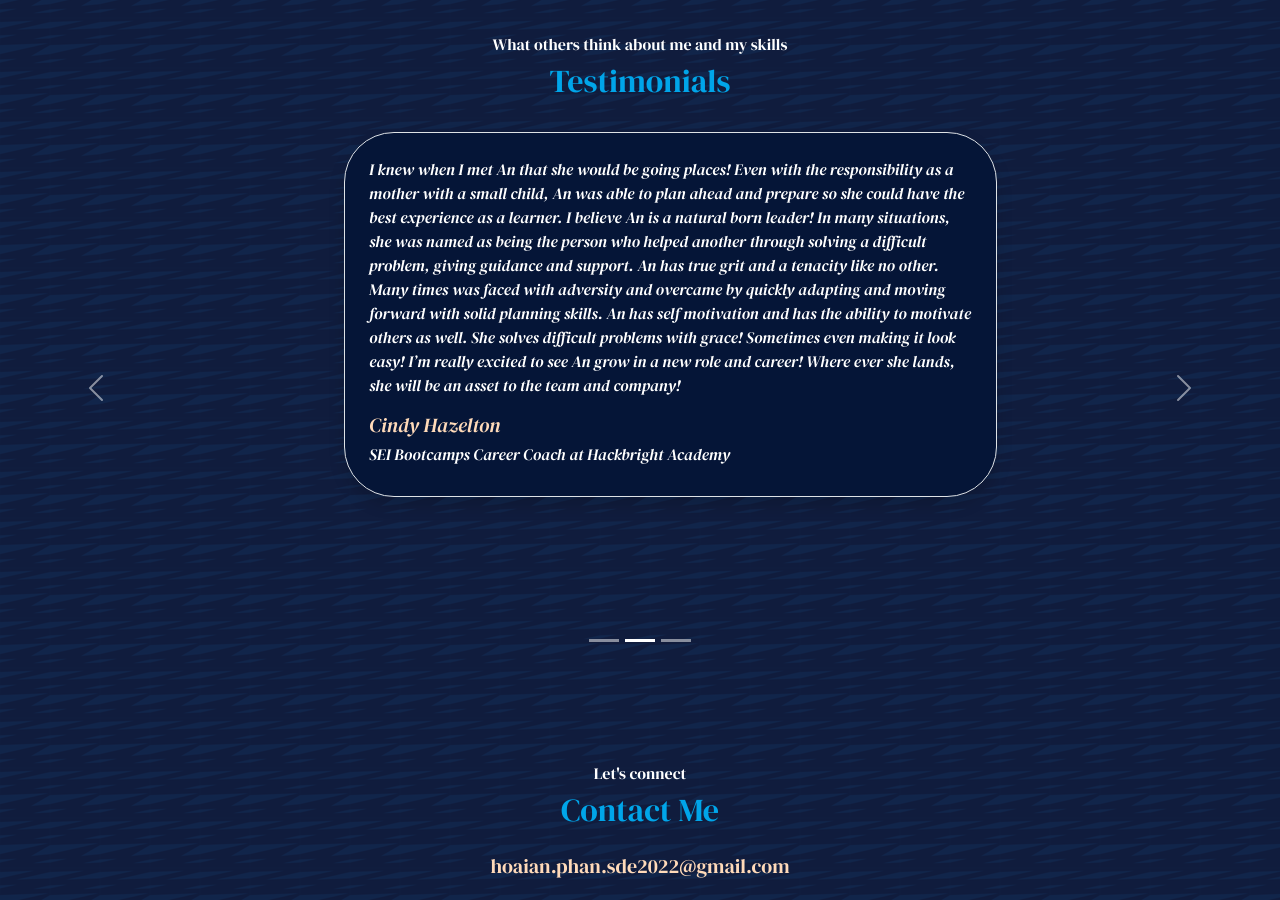
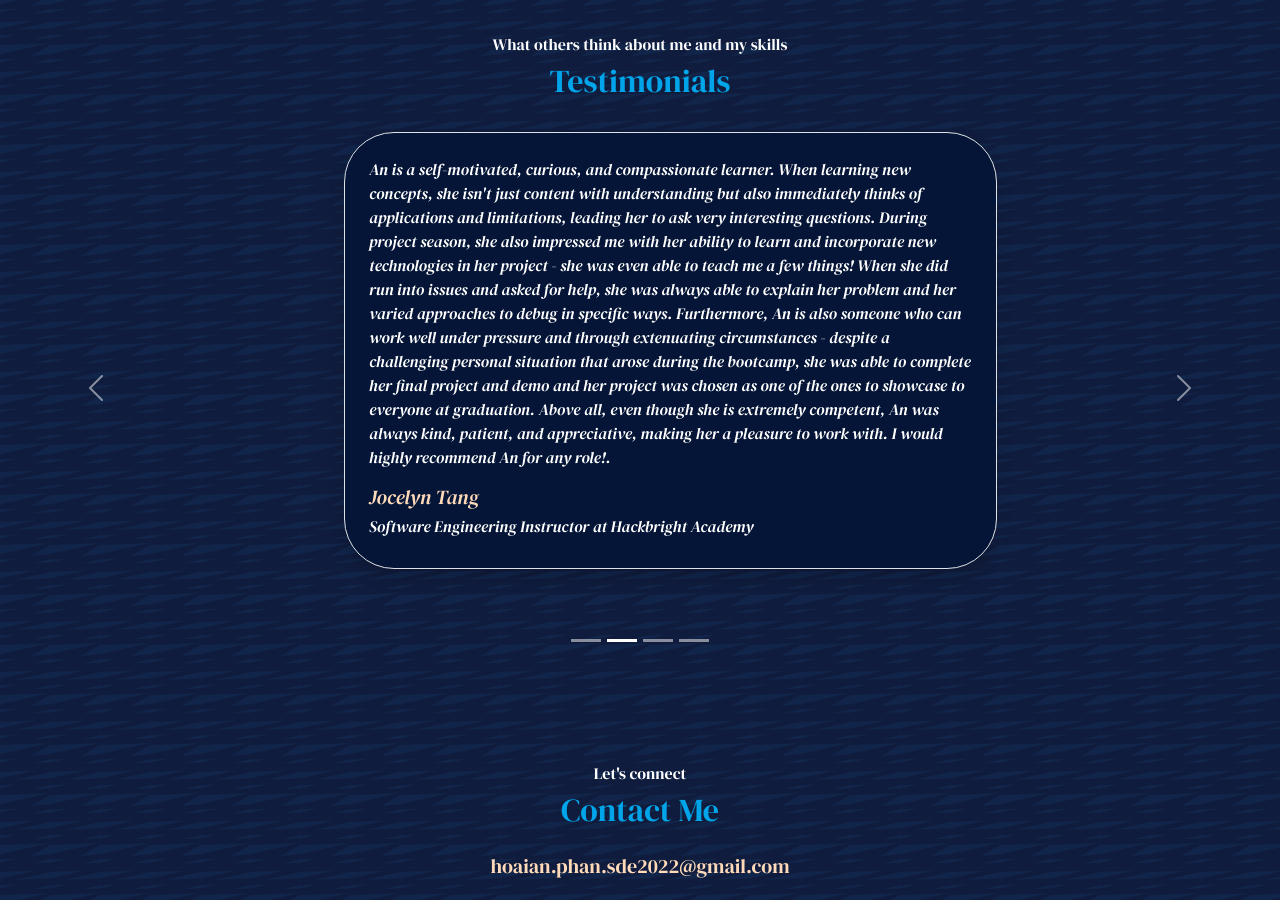
Before and after one commit to hoaian-phan/personal-portfolio-website, a React (Create React App) app: page / in a window 1280 px wide. Shown: the part 4880-5780 px from the top of the page. Built offline with nearby package versions, Linux system fonts and the light colour scheme.

Commit message:
Added one new testimony

```diff
--- a/src/components/testimonials/Testimonials.jsx
+++ b/src/components/testimonials/Testimonials.jsx
@@ -14,13 +14,21 @@ const Testimonials = () => {
         <button type="button" data-bs-target="#carouselExample" data-bs-slide-to="0" class="active" aria-current="true" aria-label="Slide 1"></button>
         <button type="button" data-bs-target="#carouselExample" data-bs-slide-to="1" aria-label="Slide 2"></button>
         <button type="button" data-bs-target="#carouselExample" data-bs-slide-to="2" aria-label="Slide 3"></button>
+        <button type="button" data-bs-target="#carouselExample" data-bs-slide-to="3" aria-label="Slide 4"></button>
         </div>
 
         <div class="carousel-inner d-flex justify-content-around">
           <div class="carousel-item active">
             <div>
               <div class="border shadow bg-navy border-navy p-4 m-4 fix-width testimonial fst-italic">
-                <p>An was one of those rare students who constantly reminded me why I went back to teaching in the first place. Her problem-solving ability and dedication to learning are incredible. She came into Hackbright Academy with some knowledge of basic Python and JavaScript syntax, and by the end of the course she had designed a sophisticated recommendation algorithm and taught herself Celery in less than a day. Her capstone project, Playdate Birdies, is one of the most impressive projects I have seen in nearly a year at Hackbright. An has the intelligence and passion to go really far as a software engineer.</p>
+                <p>An was one of those rare students who constantly reminded me why
+                  I went back to teaching in the first place. Her problem-solving ability
+                   and dedication to learning are incredible. She came into Hackbright Academy
+                   with some knowledge of basic Python and JavaScript syntax, and by the end of
+                   the course she had designed a sophisticated recommendation algorithm and
+                   taught herself Celery in less than a day. Her capstone project, Playdate Birdies,
+                   is one of the most impressive projects I have seen in nearly a year at Hackbright.
+                    An has the intelligence and passion to go really far as a software engineer.</p>
                 <h5>Steve Chait</h5>
                 <h6>Software Engineering Instructor at Hackbright Academy</h6>
               </div>
@@ -28,8 +36,42 @@ const Testimonials = () => {
           </div>
 
           <div class="carousel-item">
+            <div>
+              <div class="border shadow bg-navy border-navy p-4 m-4 fix-width testimonial fst-italic">
+                <p>An is a self-motivated, curious, and compassionate learner. When
+                  learning new concepts, she isn't just content with understanding but
+                  also immediately thinks of applications and limitations, leading her
+                  to ask very interesting questions. During project season, she also
+                  impressed me with her ability to learn and incorporate new
+                  technologies in her project - she was even able to teach me a few
+                  things! When she did run into issues and asked for help, she was
+                  always able to explain her problem and her varied approaches to debug
+                  in specific ways. Furthermore, An is also someone who can work well
+                  under pressure and through extenuating circumstances - despite a
+                  challenging personal situation that arose during the bootcamp, she was
+                  able to complete her final project and demo and her project was chosen
+                  as one of the ones to showcase to everyone at graduation. Above all,
+                  even though she is extremely competent, An was always kind, patient,
+                  and appreciative, making her a pleasure to work with. I would highly
+                  recommend An for any role!.</p>
+                <h5>Jocelyn Tang</h5>
+                <h6>Software Engineering Instructor at Hackbright Academy</h6>
+              </div>
+            </div>
+          </div>
+
+          <div class="carousel-item">
             <div class="border shadow bg-navy border-navy p-4 m-4 fix-width testimonial fst-italic">
-              <p>I knew when I met An that she would be going places! Even with the responsibility as a mother with a small child, An was able to plan ahead and prepare so she could have the best experience as a learner.   I believe An is a natural born leader!  In many situations, she was named as being the person who helped another through solving a difficult problem, giving guidance and support. An has true grit and a tenacity like no other.  Many times was faced with adversity and overcame by quickly adapting and moving forward with solid planning skills.  An has self motivation and has the ability to motivate others as well.  She solves difficult problems with grace!  Sometimes even making it look easy!  I’m really excited to see An grow in a new role and career!  Where ever she lands, she will be an asset to the team and company!</p>
+              <p>I knew when I met An that she would be going places! Even with the responsibility
+                as a mother with a small child, An was able to plan ahead and prepare so she
+                could have the best experience as a learner.   I believe An is a natural born leader!
+                In many situations, she was named as being the person who helped another through
+                solving a difficult problem, giving guidance and support. An has true grit and a
+                tenacity like no other.  Many times was faced with adversity and overcame by quickly
+                adapting and moving forward with solid planning skills.  An has self motivation and
+                has the ability to motivate others as well.  She solves difficult problems with grace!
+                Sometimes even making it look easy!  I’m really excited to see An grow in a new role
+                and career!  Where ever she lands, she will be an asset to the team and company!</p>
               <h5>Cindy Hazelton</h5>
               <h6>SEI Bootcamps Career Coach at Hackbright Academy</h6>
             </div>
@@ -37,7 +79,15 @@ const Testimonials = () => {
 
           <div class="carousel-item">
             <div class="border shadow bg-navy border-navy p-4 m-4 fix-width testimonial fst-italic">
-              <p>In only a few months, An has shown incredible skill and growth as a developer. She represents the core tenets of what make a good software engineer: curious, analytical, and persistent. She has readily taken on many challenges within her projects to build new and unfamiliar features where no one that supported her knew how to solve the problem. She has been successful every time and tackles these problems with the mindset to learn. The results of these strong attributes in An are evident in the quality of each project she builds, most noticeably her incredible Playdate Birdies project that goes beyond expectations. Working with her, I have been particularly impressed by her organizational thinking and her ability to explain and debug.</p>
+              <p>In only a few months, An has shown incredible skill and growth as a developer.
+                She represents the core tenets of what make a good software engineer: curious,
+                analytical, and persistent. She has readily taken on many challenges within her
+                projects to build new and unfamiliar features where no one that supported her knew
+                how to solve the problem. She has been successful every time and tackles these problems
+                with the mindset to learn. The results of these strong attributes in An are evident in
+                 the quality of each project she builds, most noticeably her incredible Playdate Birdies
+                 project that goes beyond expectations. Working with her, I have been particularly impressed
+                  by her organizational thinking and her ability to explain and debug.</p>
               <h5>Joyaan Bhesania</h5>
               <h6>Software Engineer at Lyft</h6>
             </div>
```
